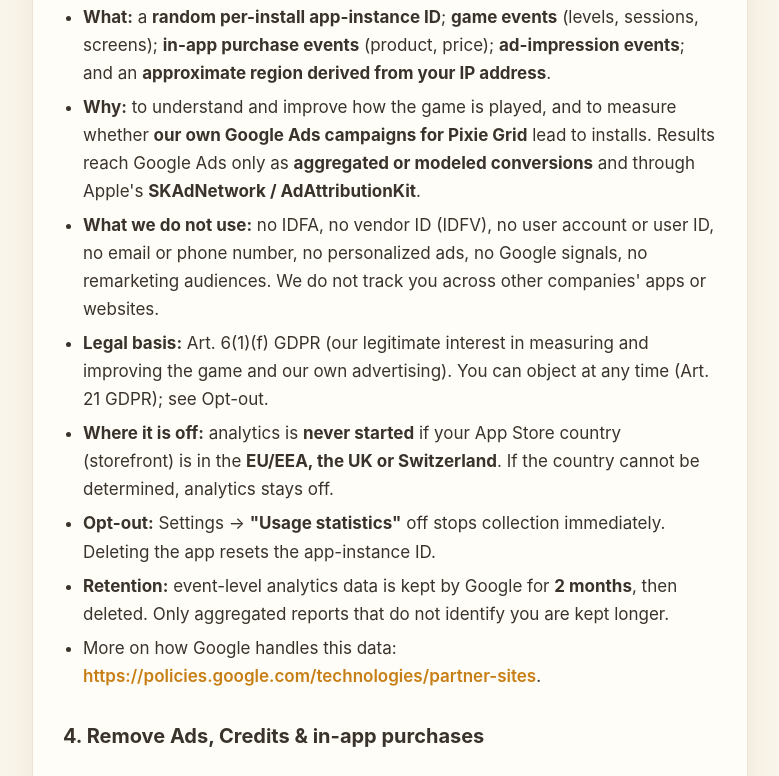
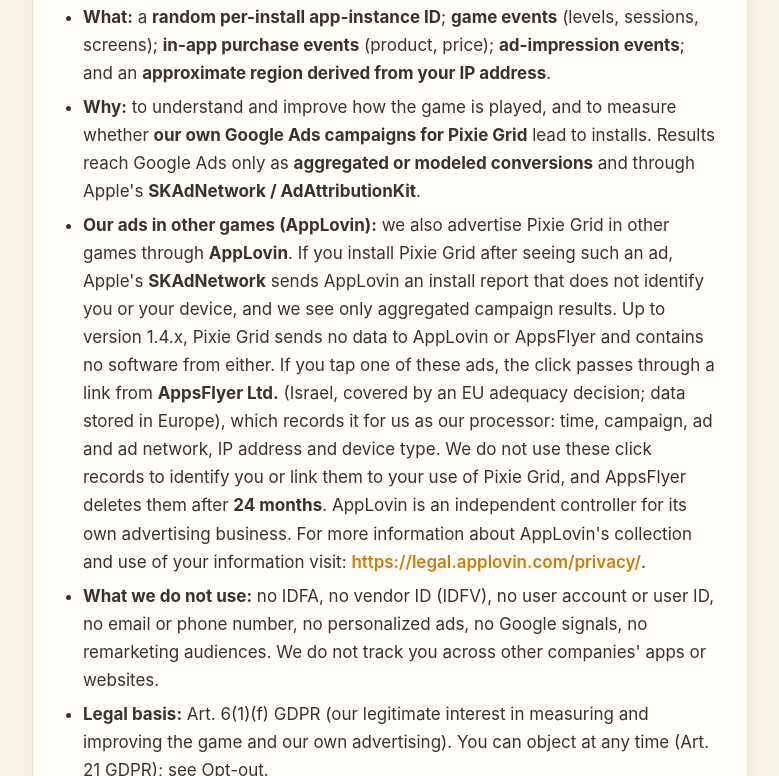
Before and after one commit to karasschmaras/pixie-grid, a plain HTML site: page privacy.html in a window 1280 px wide. Shown: the part 1910-2686 px from the top of the page, without its empty margins (250-1029 px from the left). Drawn offline with Linux system fonts and the light colour scheme.

Commit message:
privacy: ads in other games (AppLovin, SKAN, AppsFlyer click link); last updated 21 Nov 2026 (Plan T PT-1)
Co-Authored-By: Claude Opus 5.5 <noreply@anthropic.com>

```diff
--- a/privacy.html
+++ b/privacy.html
@@ -37,7 +37,7 @@
   <strong>no servers of our own</strong>.</p>
 
   <p><strong>From version 1.3.2</strong> we also use <strong>Google Analytics for Firebase</strong> to understand how the game is played and to
-  measure whether our own ads for Pixie Grid (Google Ads) lead to installs. We do not use the IDFA for this either, and
+  measure whether our own ads for Pixie Grid (Google Ads, and AppLovin in other games) lead to installs. We do not use the IDFA for this either, and
   analytics is <strong>switched off entirely if your App Store country is in the EU/EEA, the UK or Switzerland</strong>. Everywhere
   else you can turn it off in Settings → "Usage statistics" (see §3).</p>
 
@@ -77,6 +77,15 @@
     <li><strong>Why:</strong> to understand and improve how the game is played, and to measure whether <strong>our own Google Ads campaigns
   for Pixie Grid</strong> lead to installs. Results reach Google Ads only as <strong>aggregated or modeled conversions</strong> and through
   Apple's <strong>SKAdNetwork / AdAttributionKit</strong>.</li>
+    <li><strong>Our ads in other games (AppLovin):</strong> we also advertise Pixie Grid in other games through <strong>AppLovin</strong>. If you install
+  Pixie Grid after seeing such an ad, Apple's <strong>SKAdNetwork</strong> sends AppLovin an install report that does not identify you or
+  your device, and we see only aggregated campaign results. Up to version 1.4.x, Pixie Grid sends no data to AppLovin or
+  AppsFlyer and contains no software from either. If you tap one of these ads, the click passes through a link from
+  <strong>AppsFlyer Ltd.</strong> (Israel, covered by an EU adequacy decision; data stored in Europe), which records it for us as our
+  processor: time, campaign, ad and ad network, IP address and device type. We do not use these click records to identify you
+  or link them to your use of Pixie Grid, and AppsFlyer deletes them after <strong>24 months</strong>. AppLovin is an independent
+  controller for its own advertising business. For more information about AppLovin's collection and use of your information
+  visit: <a href="https://legal.applovin.com/privacy/">https://legal.applovin.com/privacy/</a>.</li>
     <li><strong>What we do not use:</strong> no IDFA, no vendor ID (IDFV), no user account or user ID, no email or phone number, no
   personalized ads, no Google signals, no remarketing audiences. We do not track you across other companies' apps or
   websites.</li>
```
